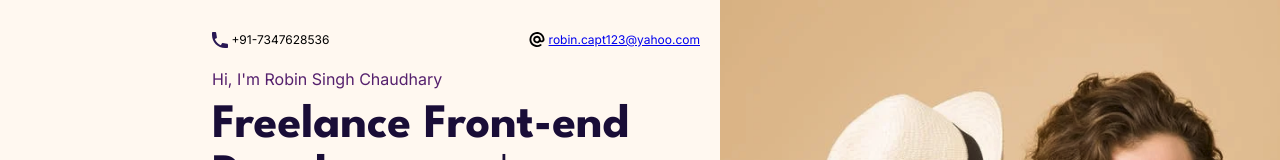
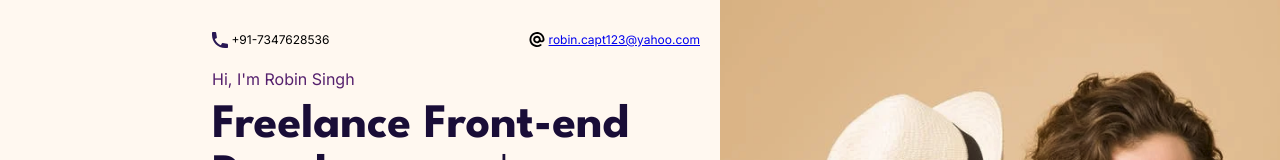
Before and after one commit to Robiin007/Assignment, a plain HTML site: page src/index.html in a window 1280 px wide. Shown: the top 160 px of the page. Drawn offline with Linux system fonts and the light colour scheme.

Commit message:
change to original name

```diff
--- a/src/index.html
+++ b/src/index.html
@@ -41,7 +41,7 @@
                 </div>
             </div>
             <div id="hi-and-name">
-                Hi, I'm Robin Singh Chaudhary
+                Hi, I'm Robin Singh
             </div>
 
 
```
